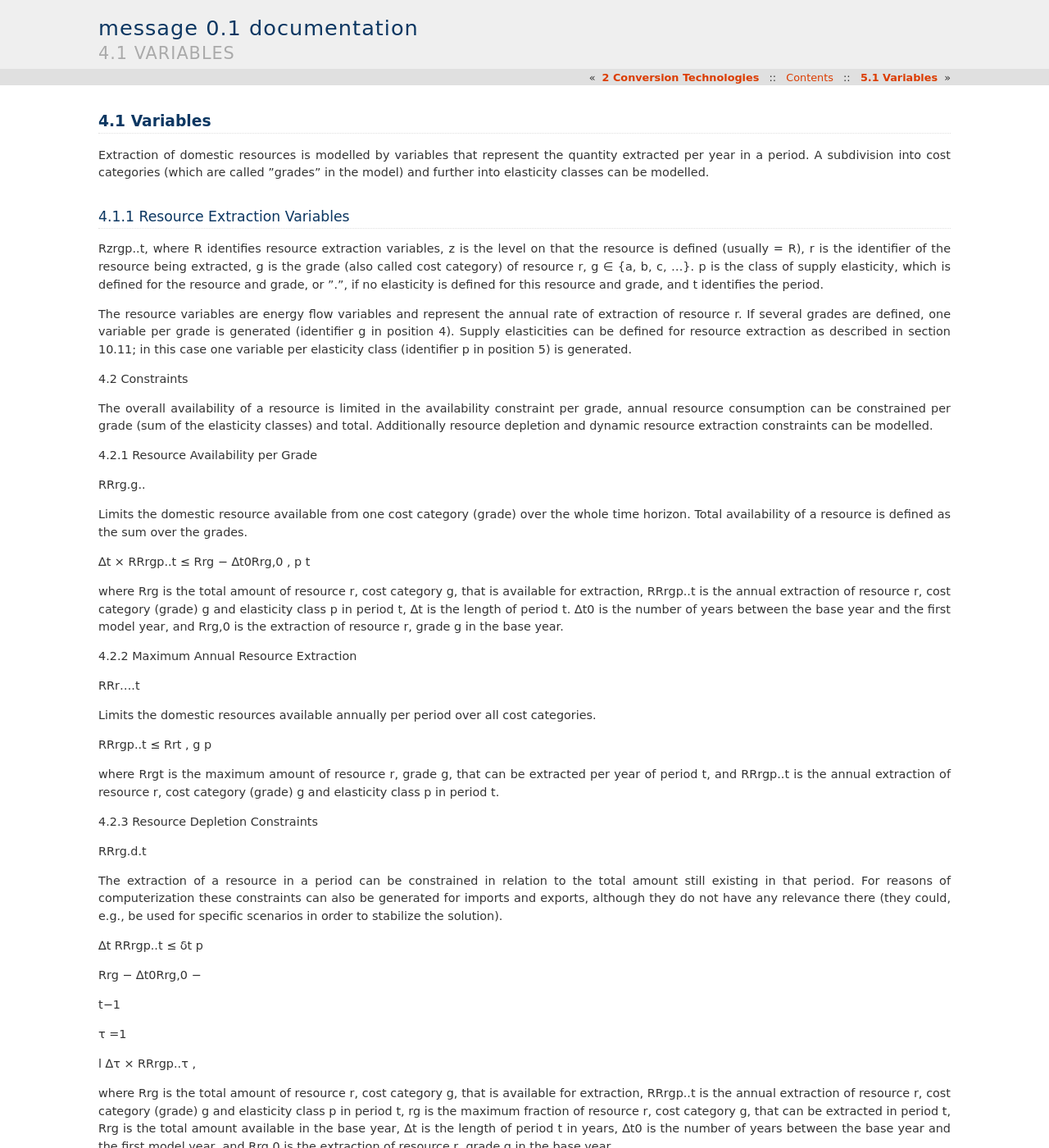
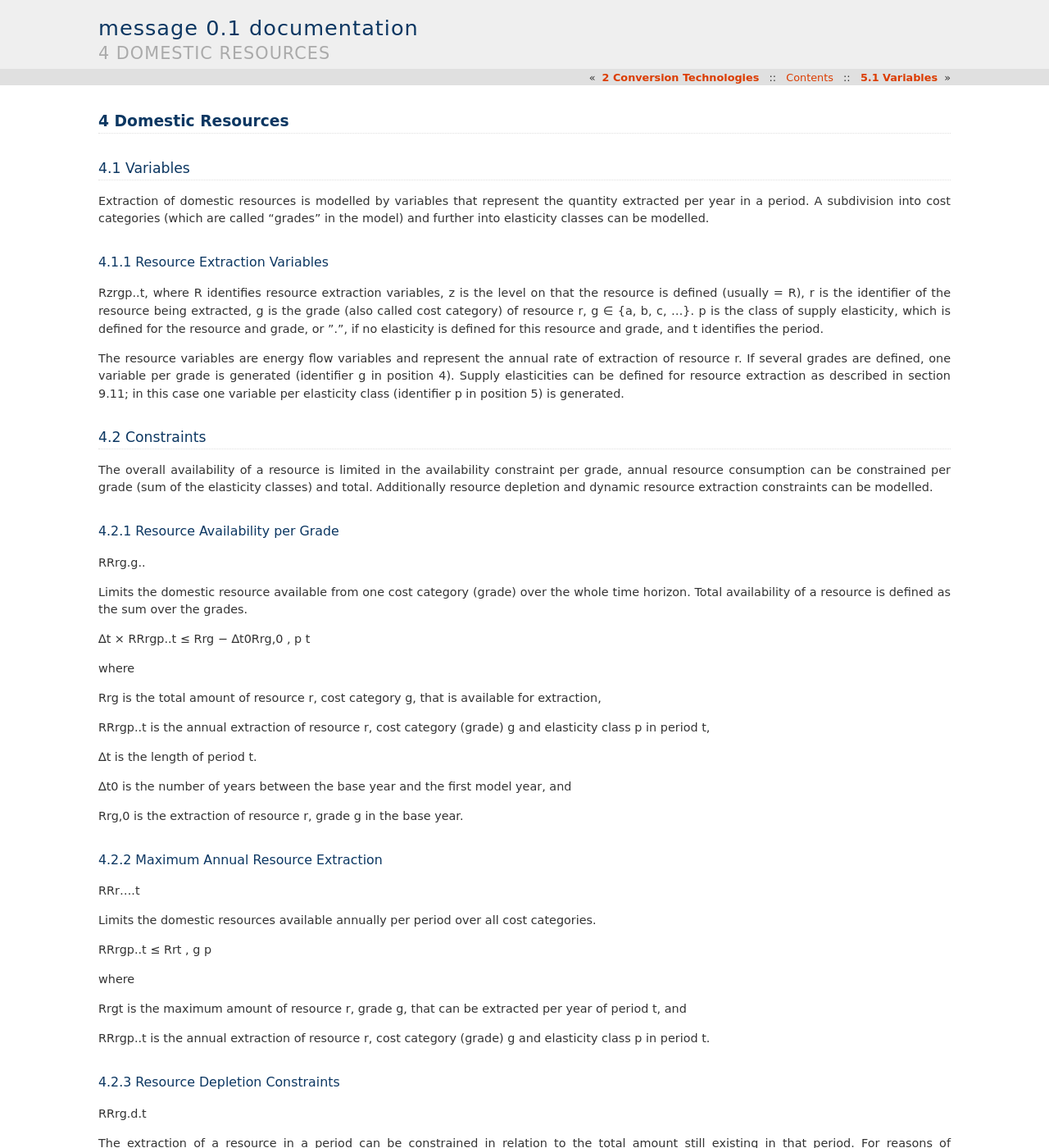
Before and after one commit to iiasa/message_doc, a Sphinx documentation site: the page built from source/message_globiom/annex/message/domestic_resources.rst, in a window 1280 px wide and 1400 px high. Shown: the whole window at 82% size. Built offline with Sphinx 7.4.7, drawn with Linux system fonts in a browser that asks for light colours; pages that are not in the unit, such as notebooks, are missing from menus; some of the changed text lies outside the part shown.

Commit message:
Update domestic_resources.rst

```diff
--- a/source/message_globiom/annex/message/domestic_resources.rst
+++ b/source/message_globiom/annex/message/domestic_resources.rst
@@ -1,9 +1,8 @@
+4 Domestic Resources
+====
 4.1 	Variables
 ----
-
-Extraction of domestic resources is modelled by variables that represent the quantity extracted per year in a period. A subdivision into cost categories (which are called ”grades” in the model) and further into elasticity classes can be modelled.
-
-
+Extraction of domestic resources is modelled by variables that represent the quantity extracted per year in a period. A subdivision into cost categories (which are called "grades" in the model) and further into elasticity classes can be modelled.
 
 4.1.1 	Resource Extraction  Variables
 ~~~~~~~~~~~~~~~~~
@@ -16,201 +15,128 @@
 ”.”, if no elasticity is defined for this resource and grade, and
 t	identifies the period.
 
-
 The resource variables are energy flow variables and represent the annual rate of extraction
-of resource r. If several grades are defined, one variable per grade is generated (identifier g in position 4). Supply elasticities can be defined for resource extraction as described  in section
-10.11; in this case one variable per elasticity class (identifier p in position 5) is generated.
-
-
+of resource r. If several grades are defined, one variable per grade is generated (identifier g in position 4). Supply elasticities can be defined for resource extraction as described  in section 9.11; in this case one variable per elasticity class (identifier p in position 5) is generated.
 
 4.2 	Constraints
-
-
+----
 The overall availability of a resource is limited in the availability constraint per grade, annual resource consumption can be constrained  per grade (sum of the elasticity classes) and total. Additionally  resource depletion and dynamic resource extraction constraints can be modelled.
 
-
-
 4.2.1 	Resource Availability per Grade
-
+~~~~~~~~~~~~~~~~~
 RRrg.g..
-
 
 Limits the domestic resource available from one cost category (grade) over the whole time horizon. Total availability of a resource is defined  as the sum over the grades.
 
 
-
-
-∆t × RRrgp..t  ≤ Rrg  − ∆t0Rrg,0 ,
-p	t
-
-
-
+∆t × RRrgp..t  ≤ Rrg  − ∆t0Rrg,0 , p	t
 
 where
+
 Rrg	is the total amount of resource r, cost category g, that is available for extraction,
-RRrgp..t	is the annual extraction of resource r, cost category (grade) g and elasticity class
-p in period t,
+
+RRrgp..t	is the annual extraction of resource r, cost category (grade) g and elasticity class p in period t,
+
 ∆t 	is the length of period t.
+
 ∆t0	is the number of years between the base year and the first model year, and
+
 Rrg,0	is the extraction of resource r, grade g in the base year.
 
 
-
 4.2.2 	Maximum Annual Resource Extraction
-
+~~~~~~~~~~~~~~~~~
 RRr....t
-
 
 Limits the domestic resources available annually per period over all cost categories.
 
-
-RRrgp..t  ≤ Rrt ,
-g	p
-
-
-
-
+RRrgp..t  ≤ Rrt , g	p
 
 where
+
 Rrgt	is the maximum amount of resource r, grade g, that can be extracted per year of period t, and
-RRrgp..t	is the annual extraction of resource r, cost category (grade) g and elasticity class
-p in period t.
 
-
+RRrgp..t	is the annual extraction of resource r, cost category (grade) g and elasticity class p in period t.
 
 4.2.3 	Resource Depletion  Constraints
-
+~~~~~~~~~~~~~~~~~
 RRrg.d.t
-
-
 
 The extraction of a resource in a period can be constrained  in relation to the total amount still existing in that period. For reasons of computerization these constraints can also be generated for imports and exports, although they do not have any relevance there (they could, e.g., be used for specific scenarios in order to stabilize the solution).
 
-
-
-∆t 		RRrgp..t  ≤ δt p
-
-
-Rrg  − ∆t0Rrg,0   −
-
-t−1
-
-τ =1
-
-l
-∆τ ×  RRrgp..τ	,
-
-
-
-
-
+ ∆t 		RRrgp..t  ≤ δt p Rrg  − ∆t0Rrg,0   − t−1 τ =1 l ∆τ ×  RRrgp..τ	,
 
 where
+
 Rrg	is the total amount of resource r, cost category g, that is available for extraction,
-RRrgp..t	is the annual extraction of resource r, cost category (grade) g and elasticity class
-p in period t,
+
+RRrgp..t	is the annual extraction of resource r, cost category (grade) g and elasticity class p in period t,
+
 rg	is the maximum fraction of resource r, cost category g, that can be extracted in period t,
+
 Rrg	is the total amount available in the base year,
+
 ∆t 	is the length of period t in years,
+
 ∆t0	is the number of years between the base year and the first model year, and
+
 Rrg,0	is the extraction of resource r, grade g in the base year.
 
-
-
 4.2.4 	Maximum Annual Resource Extraction  per Grade
+~~~~~~~~~~~~~~~~~
 
 RRrg.a.t
 
-
 Limits the domestic resources available from one cost category per year.
 
-
-RRrgp..t  ≤ Rrgt .
-p
-
-
-
-
+RRrgp..t  ≤ Rrgt . p
 
 where
+
 Rrg	is the total amount of resource r, cost category g, that is available for extraction, and
-RRrgp..t	is the annual extraction of resource r, cost category (grade) g and elasticity class
-p in period t.
 
+RRrgp..t	is the annual extraction of resource r, cost category (grade) g and elasticity class p in period t.
 
-
-4.2.5 	Upper Dynamic Resource Extraction  Constraints
-
+4.2.5 	Upper Dynamic Resource Extraction Constraints
+~~~~~~~~~~~~~~~~~
 
 M RRr...t
 
-
-
 The annual extraction level of a resource in a period can be related to the previous one by a growth parameter and an increment of extraction capacity resulting in upper dynamic extraction constraints. For the first period the extraction is related to the activity in the baseyear.
 
-
-
-g,p
-
-RRrgp..t  − γo
-
-
-
-g,p
-
-RRrgp..(t − 1) ≤ go ,
-
-
-
-
+g,p RRrgp..t  − γo  g,p RRrgp..(t − 1) ≤ go ,
 
 where
+
 rt 	is the maximum growth of extraction of resource r between period t − 1 and t,
+
 rt 	is the initial  size (increment) of extraction of resource r in period t, and
-RRrgp..t    is the annual extraction of resource r, cost category (grade) g and elasticity class
-p in period t.
 
+RRrgp..t    is the annual extraction of resource r, cost category (grade) g and elasticity class p in period t.
 
 
 4.2.6    Lower Dynamic Resource Extraction  Constraints
-
+~~~~~~~~~~~~~~~~~
 
 LRRr...t
 
-
 The annual extraction level of a resource in a period can also be related to the previous one by a decrease parameter  and a decrement resulting in lower dynamic extraction constraints. For the first period the extraction is related to the activity in the baseyear.
 
-
-
-
-
-g,p
-
-RRrgp..t  − γrt
-
-
-
-g,p
-
-RRrgp..(t − 1) ≥ − grt ,
-
-
-
-
-
+g,p RRrgp..t  − γrt g,p RRrgp..(t − 1) ≥ − grt ,
 
 where
+
 γrt 	is the maximum decrease of extraction of resource r between period t − 1 and t,
-grt	is the ”last”  size (decrement) of extraction of resource r in period t, and
-RRrgp..t	is the annual extraction of resource r, cost category (grade) g and elasticity class
-p in period t.
 
+grt	is the "last"  size (decrement) of extraction of resource r in period t, and
+
+RRrgp..t	is the annual extraction of resource r, cost category (grade) g and elasticity class p in period t.
 
 
 4.2.7 	Dynamic Extraction  Constraints per Grade
+~~~~~~~~~~~~~~~~~
 
 M RRrg..t, and
 LRRrg..t
 
-
 The same kind of relations as described  in sections 4.2.5 and 4.2.6 can be defined per grade of the resource.
```
